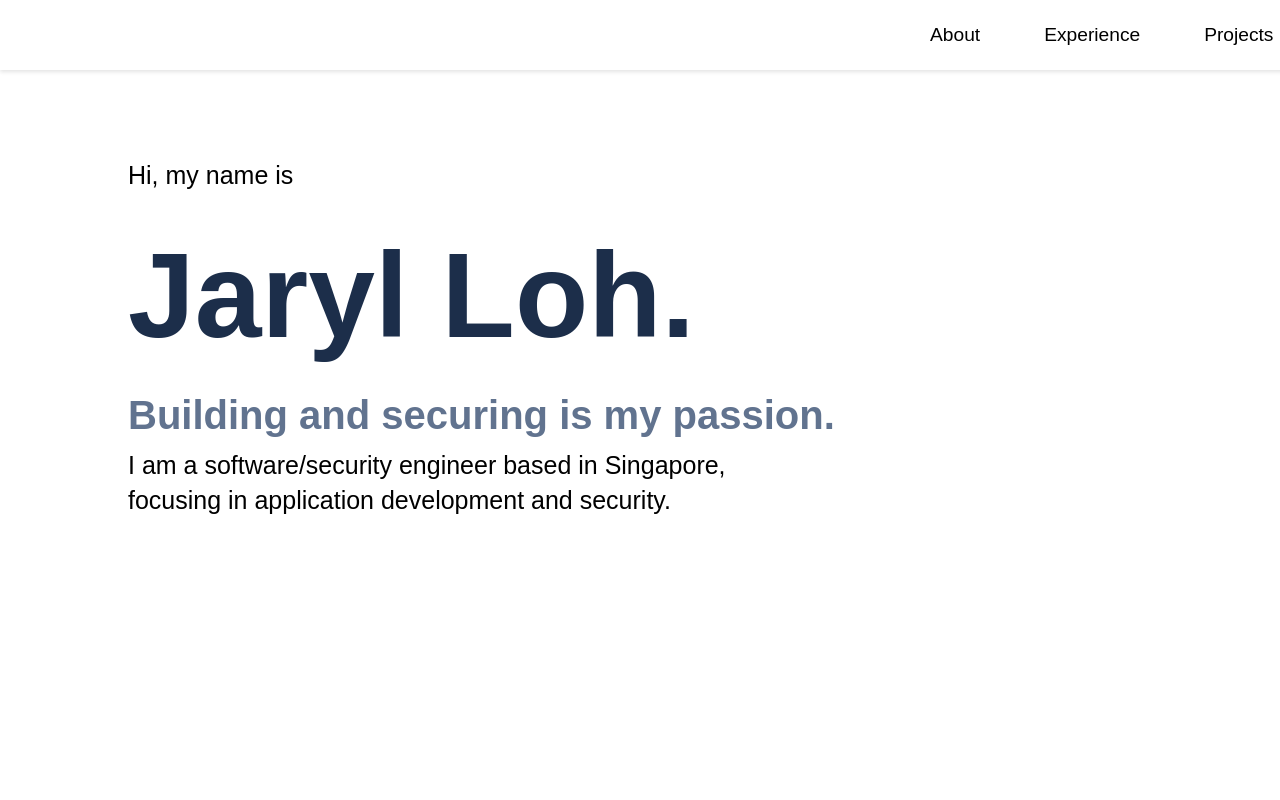
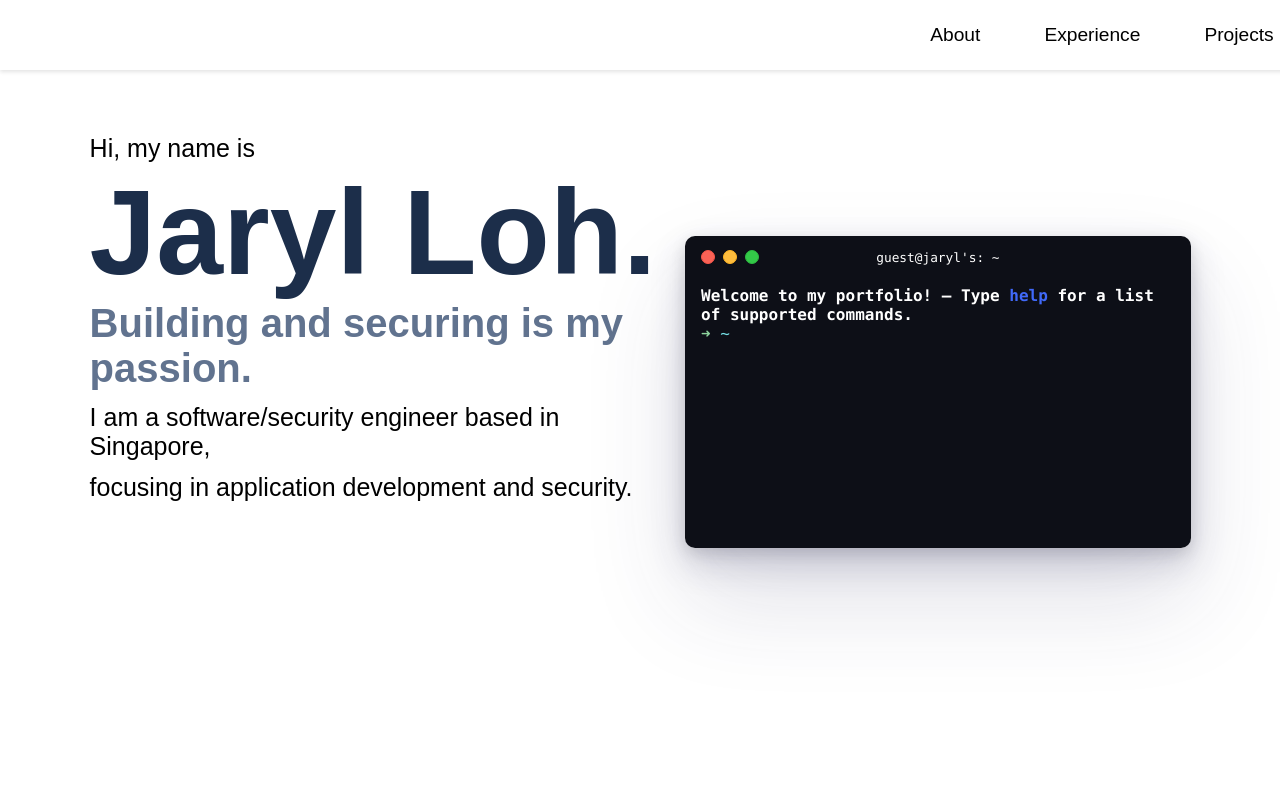
Before and after one commit to jxrrelo/jaryl-website, a React (Create React App) app: page / in a window 1280 px wide. Shown: the top 800 px of the page. Built offline with nearby package versions, Linux system fonts and the light colour scheme.

Commit message:
Add terminal

```diff
--- a/src/App.css
+++ b/src/App.css
@@ -1,17 +1,6 @@
 .App {
   font-family: sans-serif;
   text-align: center;
-}
-
-.App-header {
-  background-color: #282c34;
-  min-height: 100vh;
-  display: flex;
-  flex-direction: column;
-  align-items: center;
-  justify-content: center;
-  font-size: calc(10px + 2vmin);
-  color: white;
 }
 
 .App-link {
@@ -21,19 +10,24 @@
 section {
   display: grid;
   place-items: top;
-  padding-top: 5rem;
+  margin-top: 10%;
   height: 100vh;
   font-size: 32px;
   font-weight: bold;
 }
 
 .home-content {
-  text-align: left;
-  padding-left: 8rem;
-  line-height: 0px;
+  flex-direction: row;
+  display: flex;
 }
 
-.intro {
+.introduction {
+  text-align: left;
+  margin-left: 7%;
+  margin-top: -5%;
+}
+
+.intro-phrase {
   font-weight: normal;
   font-size: 25px;
 }
@@ -46,16 +40,17 @@ section {
 .motto {
   font-size: 40px;
   color: #61738F;
+  word-wrap: break-word;
 }
 
 .whoami {
   font-size: 25px;
-  padding-top: 10px;
+  margin-top: 2%;
   font-weight: normal;
 }
 
 .section-header {
-  padding-top: 2rem;
+  margin-top: 10%;
 }
 
 .nav-bar {
@@ -76,7 +71,7 @@ section {
 .nav-container-actions {
   display: inline-flex;
   flex-flow: row nowrap;
-  padding-left: 50px;
+  margin-left: 4%;
   flex: 1;
 }
 
@@ -86,6 +81,21 @@ section {
 
 #about {
   margin-top: -80px;
+}
+
+textarea {
+  border: none;
+  outline: none;
+  margin: 0;
+  padding-left: 10px;
+  padding-top: 40px;
+  background-color: #1C2E4A;
+  color: white;
+  height: 450px;
+  width: 470px;
+  border-radius: 10px;
+  resize: none;
+  background: linear-gradient(0, #ffffff 1px, );
 }
 
 ul {
@@ -113,3 +123,148 @@ li:hover {
     transform: rotate(360deg);
   }
 }
+
+.hero-body {
+  background-color: transparent !important;
+  margin-top: 3%;
+  margin-left: 0%;
+}
+
+.terminal {
+  border-radius: 10px;
+  overflow: hidden;
+  width: 85%;
+  align-items: right;
+  font-family: "Monaco", Consolas, Lucida Console, monospace;
+}
+
+.terminal-bar {
+  background-color: #eae8e9;
+  display: flex;
+  position: relative;
+}
+
+.shadow {
+  box-shadow: 0 50px 100px rgba(50, 50, 93, 0.15),
+    0 15px 35px rgba(50, 50, 93, 0.2), 0 5px 15px rgba(0, 0, 0, 0.12);
+}
+
+.dark-mode {
+  background: #0d0f17;
+  height: 42px;
+  align-items: center;
+}
+
+.column-child {
+  flex: 1;
+}
+
+.terminal-bar-text {
+  position: absolute;
+  color: var(--terminal-font-color);
+  width: 100%;
+  text-align: center;
+  font-weight: 500;
+  color: white;
+  font-size: 40%;
+}
+
+.terminal-window {
+  min-height: 254px;
+  max-height: 60vh;
+  padding: 0.5rem 1rem;
+  display: flex;
+  flex-direction: column;
+}
+
+.primary-bg {
+  background-color: #0d0f17;
+}
+
+.terminal-output {
+  overflow-y: hidden;
+  overflow: auto;
+}
+
+.terminal-line {
+  position: relative;
+  color: white;
+  font-size: 50%;
+  text-align: left;
+}
+
+.code,
+.error,
+.social,
+.fa-heart {
+  color: #4069f9;
+}
+
+.directory {
+  color: #75e1e7;
+  font-weight: 500;
+}
+
+.success {
+  color: #8dd39e;
+}
+
+.dummy-keyboard {
+  opacity: 0;
+  filter: alpha(opacity=0);
+}
+
+.user-input {
+  position: relative;
+}
+
+.user-input::after {
+  display: block;
+  content: "";
+  width: 10px;
+  height: 20px;
+  background: rgba(255, 255, 255, 0.2);
+  position: absolute;
+  top: 0;
+  right: -10px;
+  animation: blink 1s step-start 0s infinite;
+}
+
+@keyframes blink {
+  50% {
+    opacity: 0;
+  }
+}
+
+.terminal-bar > div.icon-btn:first-child {
+  margin-left: 16px;
+}
+
+.terminal-bar > div.icon-btn:not(:first-child) {
+  margin-left: 8px;
+}
+
+.terminal-bar > div.icon-btn:last-child {
+  margin-right: 0.6rem;
+}
+
+.icon-btn {
+  border-radius: 50%;
+  height: 12px;
+  width: 12px;
+}
+
+.close {
+  background-color: #f96256;
+  border: 1px solid #f65549;
+}
+
+.max {
+  background-color: #33c948;
+  border: 1px solid #2dbb41;
+}
+
+.min {
+  background-color: #fdbc3d;
+  border: 1px solid #ffb524;
+}
--- a/src/App.js
+++ b/src/App.js
@@ -1,7 +1,11 @@
 import './App.css';
 import { Link } from "react-scroll";
+import { useState } from "react";
 
 function App() {
+  const [input, setInput] = useState("");
+  const [output, setOutput] = useState("");
+
   return (
     <div className="App">
       <header className="nav-bar">
@@ -32,14 +36,63 @@ function App() {
       </header>
       <section id="home">
         <div className="home-content">
-          <p className="intro">Hi, my name is</p>
-          <p className="name">Jaryl Loh.</p>
-          <p className="motto">Building and securing is my passion.</p>
-          <p className="whoami">I am a software/security engineer based in Singapore,</p>
-          <p className="whoami">focusing in application development and security.</p>
+          <div className="introduction">
+            <div className="intro-phrase">Hi, my name is</div>
+            <div className="name">Jaryl Loh.</div>
+            <div className="motto">Building and securing is my passion.</div>
+            <div className="whoami">I am a software/security engineer based in Singapore,</div>
+            <div className="whoami">focusing in application development and security.</div>
+          </div>
+          <div class="hero-body">
+            <div class="container">
+              <div class="columns">
+                <div class="column is-flex">
+                  <div class="column-child terminal shadow">
+                    <div class="terminal-bar dark-mode">
+                      <div class="icon-btn close"></div>
+                      <div class="icon-btn min"></div>
+                      <div class="icon-btn max"></div>
+                      <div class="terminal-bar-text is-hidden-mobile dark-mode-text">
+                        guest@jaryl's: ~
+                      </div>
+                    </div>
+                    <div
+                      class="terminal-window primary-bg"
+                      onclick="document.getElementById('dummyKeyboard').focus();"
+                    >
+                      <div class="terminal-output" id="terminalOutput">
+                        <div class="terminal-line">
+                          <span class="help-msg"
+                            >Welcome to my portfolio! — Type
+                            <span class="code"> help</span> for a list of supported
+                            commands.</span
+                          >
+                        </div>
+                      </div>
+                      <div class="terminal-line">
+                        <span class="success">➜</span>
+                        <span class="directory"> ~</span>
+                        <span class="user-input" id="userInput"></span>
+                        <input
+                          type="text"
+                          id="dummyKeyboard"
+                          class="dummy-keyboard"
+                          autocomplete="off"
+                        />
+                      </div>
+                    </div>
+                  </div>
+                </div>
+              </div>
+            </div>
+          </div>
         </div>
       </section>
-      <section id="about"><p className="section-header">About</p></section>
+      <section id="about">
+        <p className="section-header">
+          About
+        </p>
+      </section>
       <section id="experience"><p className="section-header">Experience</p></section>
       <section id="projects"><p className="section-header">Projects</p></section>
       <section id="contact"><p className="section-header">Contact</p></section>
@@ -47,4 +100,31 @@ function App() {
   );
 }
 
+const whooops = () => {
+  document.body.querySelector(".hero").remove();
+  document.body.style.background = "#000";
+  document.body.style.width = "100vw";
+  document.body.style.height = "100vh";
+};
+
+const COMMANDS = {
+  help:
+    'Supported commands: ["<span class="code">about</span>", "<span class="code">experience</span>", "<span class="code">education</span>", "<span class="code">skills</span>", "<span class="code">contact</span>"]',
+  about:
+    "Hello 👋<br>I'm Twan Mulder. I’m a 23 yr old web developer currently living in the Netherlands. I have a burning passion to want and help others with code that I create. I enjoy the limitless potential of impact that I can have with what I build. It is what pushes me every day to become a better developer.",
+  skills:
+    '<span class="code">Languages:</span> HTML, CSS, JavaScript<br><span class="code">Technologies:</span> Git, REST API\'s<br><span class="code">Frameworks:</span> React.js, Redux, GSAP, Sass, Vue.js',
+  education:
+    "B.Sc. Interactive Media & Technologies - Hanze University of Applied Sciences, Groningen",
+  experience:
+    "I'm currently working as a front-end developer at Storm Digital. My main areas of focus are helping our creative team build succesful digital creatives, and developing A/B tests for our CRO team.",
+  contact:
+    'You can contact me on any of the following links:<br>["<a target="_blank" rel="noopener noreferrer" href="https://github.com/twanmulder" class="social link">GitHub</a>", "<a target="_blank" rel="noopener noreferrer" href="https://medium.com/@toktoktwan" class="social link">Medium</a>", "<a target="_blank" rel="noopener noreferrer" href="https://www.twitter.com/toktoktwan/" class="social link">Twitter</a>"]',
+  bob: "<span style='font-size: 2rem;'>🐕</span>",
+  party: "🎉🎉🎉",
+  beer:
+    '["<a target="_blank" rel="noopener noreferrer" href="https://anytimers.netlify.com" class="social link">Anytimers!</a>"]',
+  "sudo rm -rf": ""
+};
+
 export default App;
```
